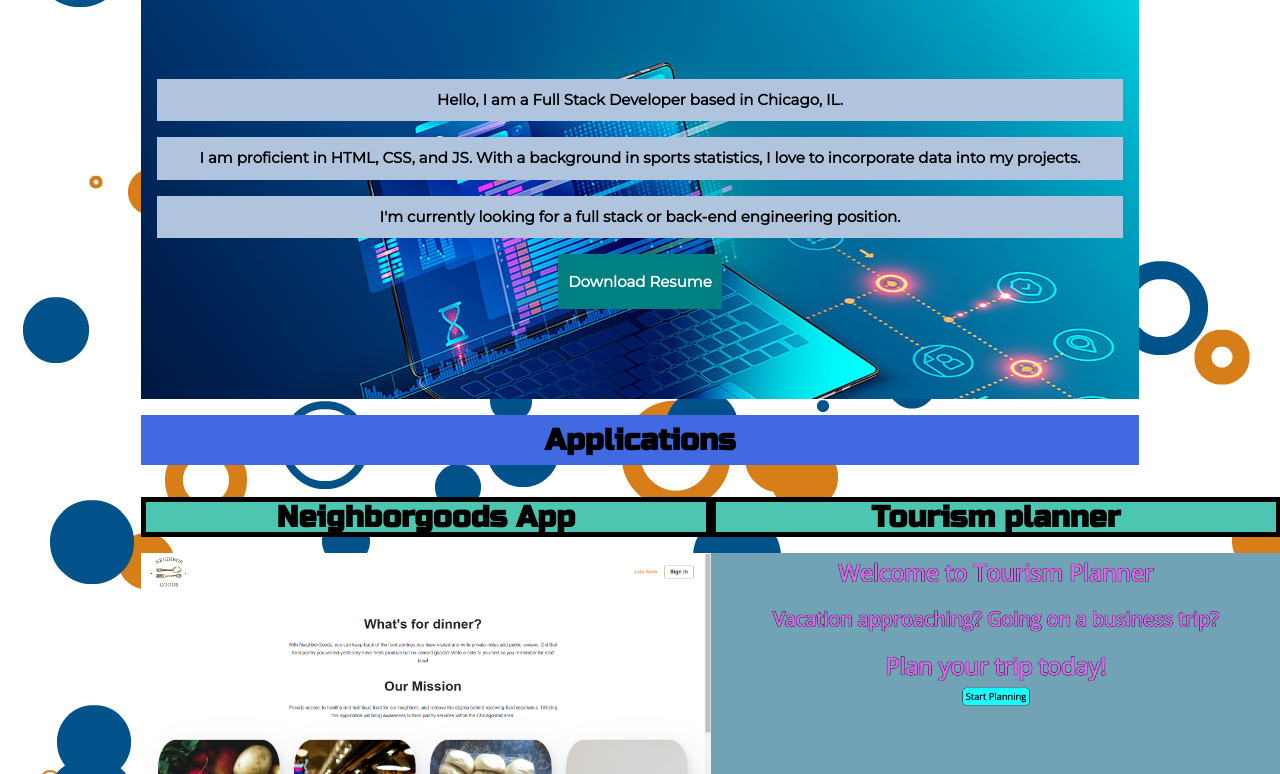
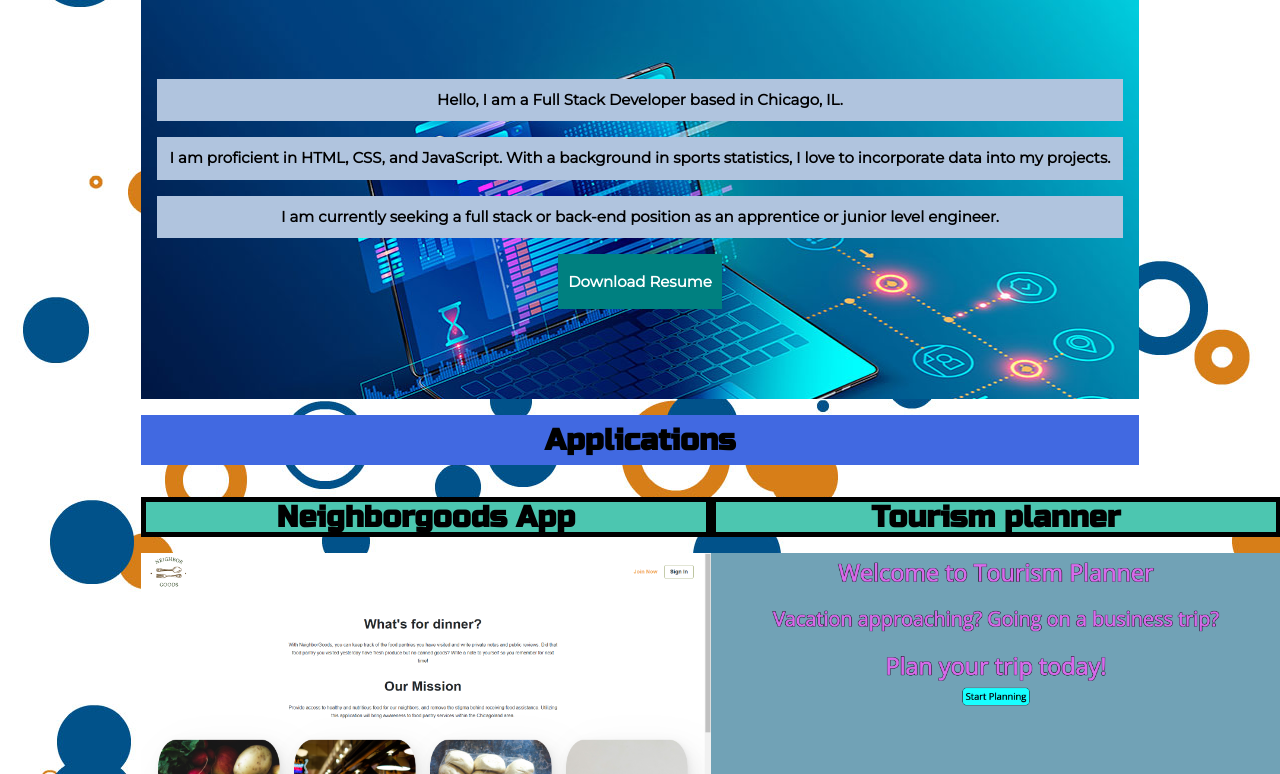
Before and after one commit to Bgar28/Portfolio-hw, a plain HTML site: page index.html in a window 1280 px wide. Shown: the part 1360-2134 px from the top of the page. Drawn offline with Linux system fonts and the light colour scheme.

Commit message:
Updated bio

```diff
--- a/index.html
+++ b/index.html
@@ -61,13 +61,14 @@
                         Hello, I am a Full Stack Developer based in Chicago, IL.
                     </p>
                     <p>
-                        I am proficient in HTML, CSS, and JS. With a background in sports statistics, I love to
+                        I am proficient in HTML, CSS, and JavaScript. With a background in sports statistics, I love to
                         incorporate
                         data
                         into my projects.
                     </p>
                     <p>
-                        I'm currently looking for a full stack or back-end engineering position.
+                        I am currently seeking a full stack or back-end position as an apprentice or junior level
+                        engineer.
                     </p>
                 </div>
                 <div class="download-button-container">
@@ -104,8 +105,8 @@
                 <div class="project-example">
                     <h3>Project 4</h3>
                     <a href="https://github.com/Bgar28/Social-Network-NoSQL">
-                    <img class="project-image project" src="./images/sociel-network.png" alt="social network app">
-                </a>
+                        <img class="project-image project" src="./images/sociel-network.png" alt="social network app">
+                    </a>
                 </div>
             </div>
 
```
